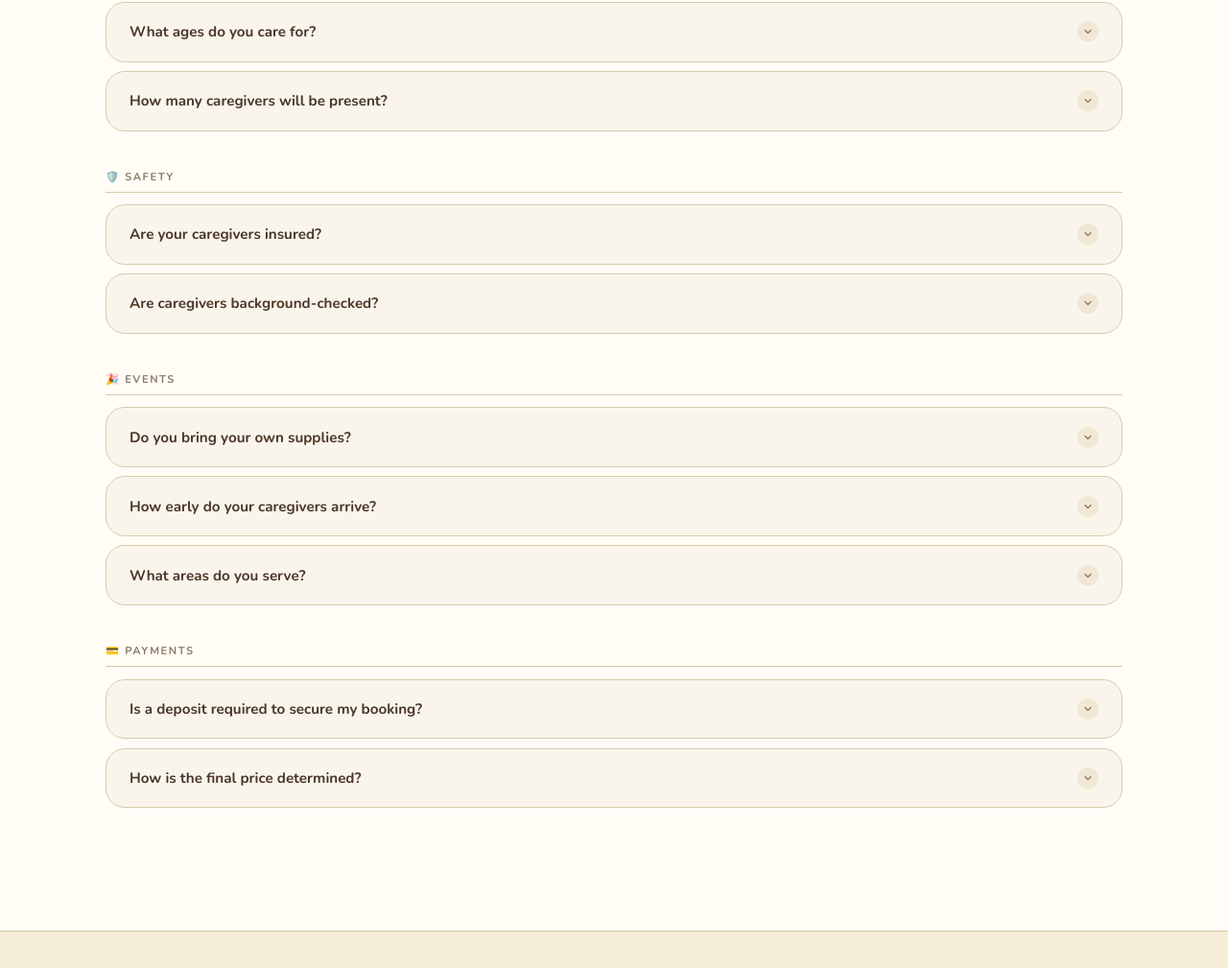
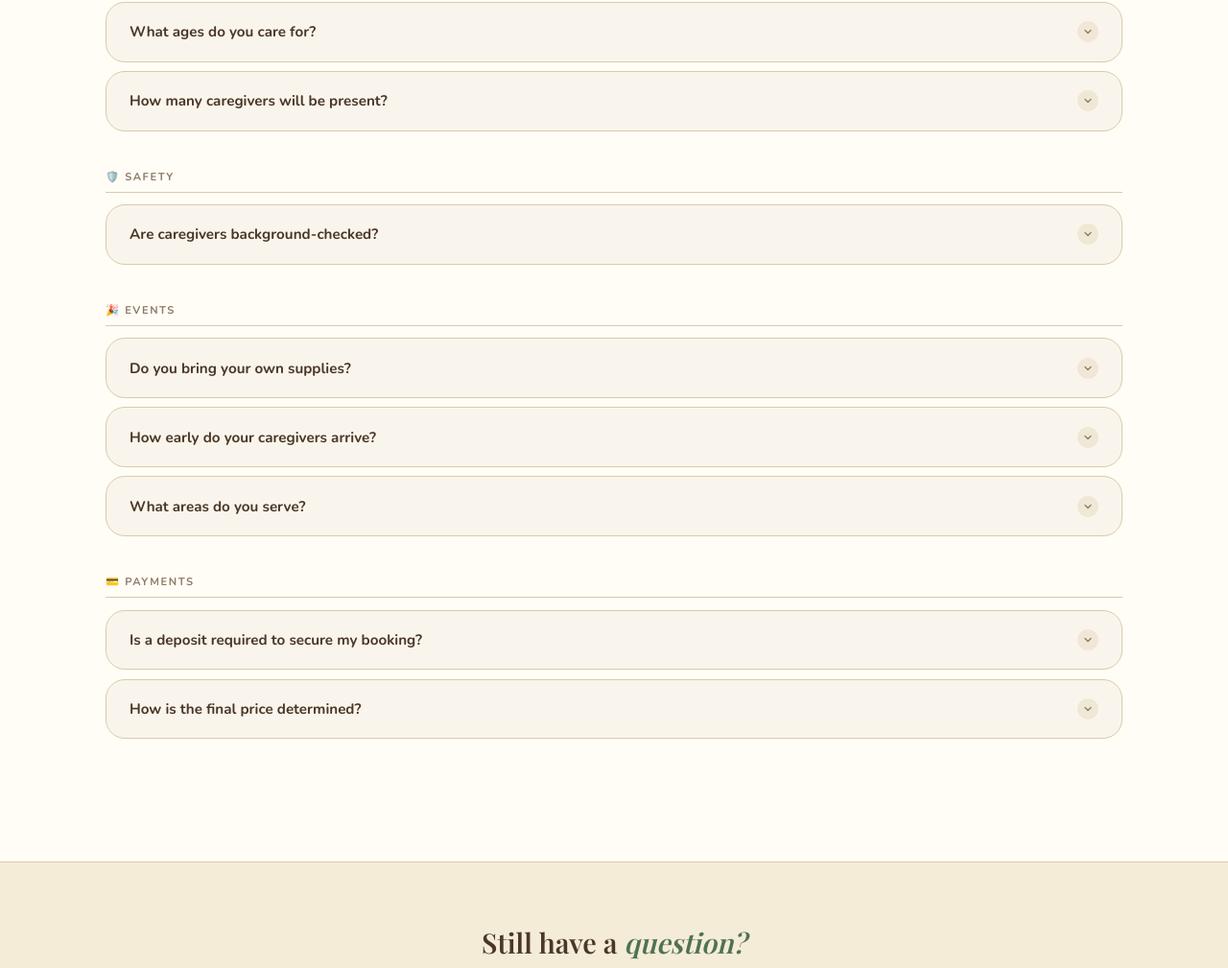
Before and after one commit to Rinaxdz/Project-VS, a plain HTML site: page about.html in a window 1280 px wide. Shown: the part 2626-3635 px from the top of the page at 96% size. Drawn offline with nearby package versions, Linux system fonts and the light colour scheme; a web font is replaced by a local one.

Commit message:
Add files via upload

```diff
--- a/about.html
+++ b/about.html
@@ -1042,7 +1042,7 @@
         <div class="faq-group-title">🛡️ Safety</div>
         <div class="faq-list">
 
-          <div class="faq-item">
+          <!-- Navbar starts here <div class="faq-item">
             <button class="faq-question" aria-expanded="false">
               Are your caregivers insured?
               <span class="faq-chevron">
@@ -1054,7 +1054,7 @@
                 Yes — Ninang's is fully insured for childcare services. Your peace of mind matters deeply to us, and we take every step to ensure our team and your children are protected.
               </div>
             </div>
-          </div>
+          </div> -->
 
           <div class="faq-item">
             <button class="faq-question" aria-expanded="false">
```
